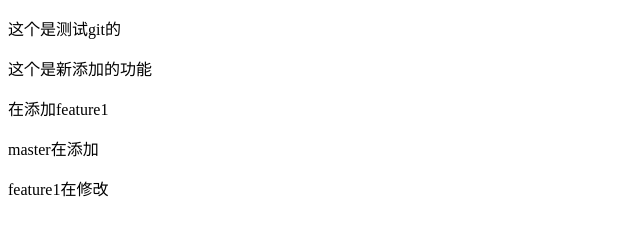
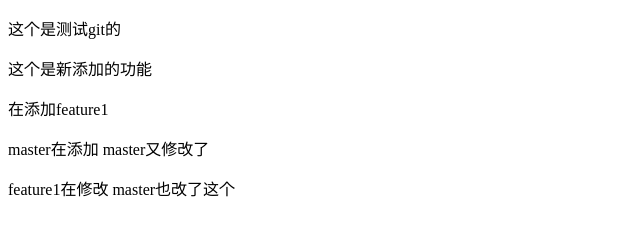
Before and after one commit to yslm/git-learn, a plain HTML site: page index.html in a window 1280 px wide. Shown: the whole page, without its empty margins (0-640 px from the left). Drawn offline with Linux system fonts and the light colour scheme.

Commit message:
提交master上的修改，增加了一个js文件

```diff
--- a/index.html
+++ b/index.html
@@ -9,7 +9,7 @@
 <p>这个是新添加的功能</p>
 <p>在添加feature1</p>
 
-<p>master在添加</p>
-<p>feature1在修改</p>
+<p>master在添加 master又修改了</p>
+<p>feature1在修改 master也改了这个</p>
 </body>
 </html>
--- /dev/null
+++ b/index.js
@@ -0,0 +1,2 @@
+var a=444;
+var b=555;
```
